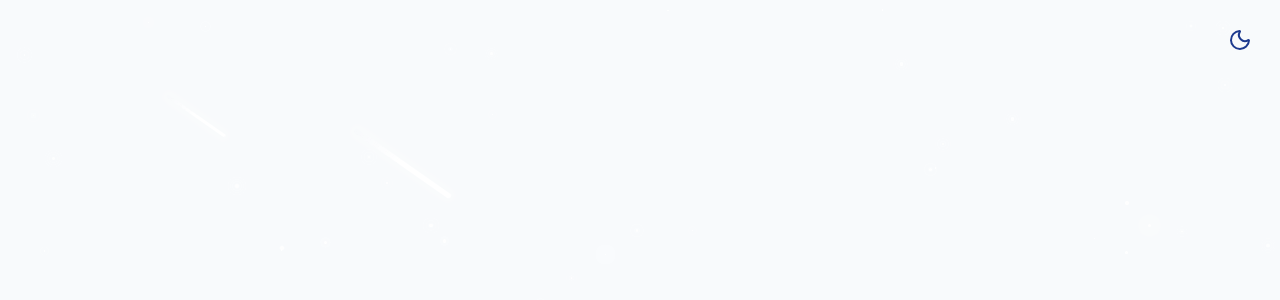
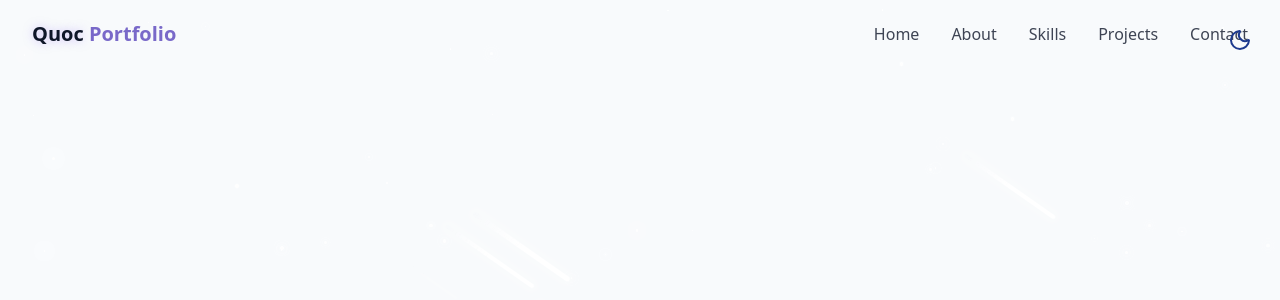
Before and after one commit to tranquoc1301/Portfolio, a React (Vite) app: page / in a window 1280 px wide. Shown: the top 300 px of the page. Built offline with nearby package versions, Linux system fonts and the light colour scheme.

Commit message:
add NavBar to Homepage

```diff
--- /dev/null
+++ b/src/components/NavBar.jsx
@@ -0,0 +1,84 @@
+import { cn } from "@/lib/utils";
+import { Menu, X } from "lucide-react";
+import { useState, useEffect } from "react";
+
+const navItems = [
+  { name: "Home", href: "#" },
+  { name: "About", href: "#about" },
+  { name: "Skills", href: "#skills" },
+  { name: "Projects", href: "#projects" },
+  { name: "Contact", href: "#contact" },
+];
+export const Navbar = () => {
+  const [isScrolled, setIsScrolled] = useState(false);
+  const [isMenuOpen, setIsMenuOpen] = useState(false);
+  useEffect(() => {
+    const handleScroll = () => {
+      setIsScrolled(window.screenY > 10);
+    };
+    window.addEventListener("scroll", handleScroll);
+    return () => {
+      window.removeEventListener("scroll", handleScroll);
+    };
+  });
+  return (
+    <nav
+      className={cn(
+        "fixed w-full z-40 transition-all duration-300",
+        isScrolled ? "py-3 bg-background/80 backdrop-blur-md shadow-xs" : "py-5"
+      )}
+    >
+      <div className="container flex items-center justify-between">
+        <a className="text-xl font-bold text-primary flex items-center">
+          <span className="relative z-10">
+            <span className="text-glow text-foreground">Quoc</span> Portfolio
+          </span>
+        </a>
+
+        {/* Desktop Nav */}
+        <div>
+          <div className="hidden md:flex space-x-8">
+            {navItems.map((item, key) => (
+              <a
+                href={item.href}
+                key={key}
+                className="text-foreground/80 hover:text-primary transition-colors duration-300"
+              >
+                {item.name}
+              </a>
+            ))}
+          </div>
+        </div>
+        {/* Mobile Nav */}
+        <button
+          onClick={() => setIsMenuOpen(!isMenuOpen)}
+          className="md:hidden p-2 text-foreground z-50"
+          aria-label={isMenuOpen ? "Close menu" : "Open menu"}
+        >
+          {isMenuOpen ? <X size={24} /> : <Menu size={24} />}
+        </button>
+        <div
+          className={cn(
+            "fixed inset-0 bg-background/95 backdrop,-blur-md z-40 flex flex-col items-center justify-center",
+            "transition-all duration-300 md:hidden",
+            isMenuOpen
+              ? "opacity-100 pointer-events-auto"
+              : "opacity-0 pointer-events-none"
+          )}
+        >
+          <div className="flex flex-col space-y-8 text-xl">
+            {navItems.map((item, key) => (
+              <a
+                href={item.href}
+                key={key}
+                className="text-foreground/80 hover:text-primary transition-colors duration-300"
+              >
+                {item.name}
+              </a>
+            ))}
+          </div>
+        </div>
+      </div>
+    </nav>
+  );
+};
--- a/src/pages/Home.jsx
+++ b/src/pages/Home.jsx
@@ -1,5 +1,6 @@
 import { StarBackground } from "@components/StarBackground";
 import { ThemeToggle } from "@components/ThemeToggle";
+import { Navbar } from "@components/NavBar";
 
 export const Home = () => {
   return (
@@ -9,6 +10,7 @@
       {/* Background Effects */}
       <StarBackground />
       {/* Navbar */}
+      <Navbar />
       {/* Main Content */}
       {/* Footer */}
     </div>
```
